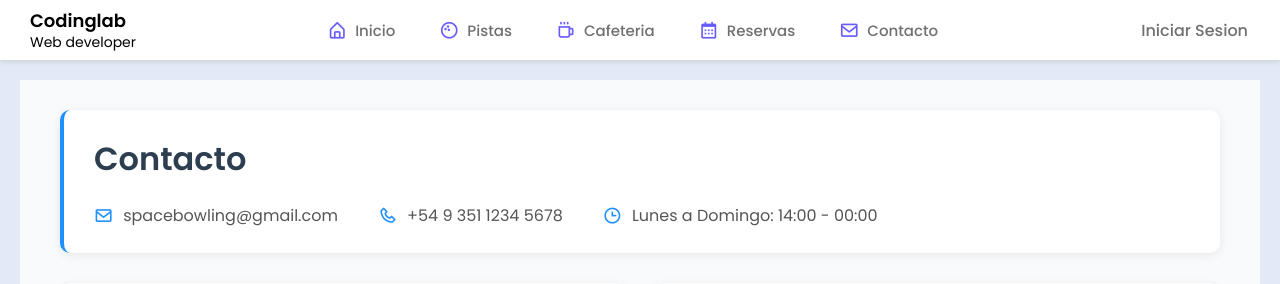
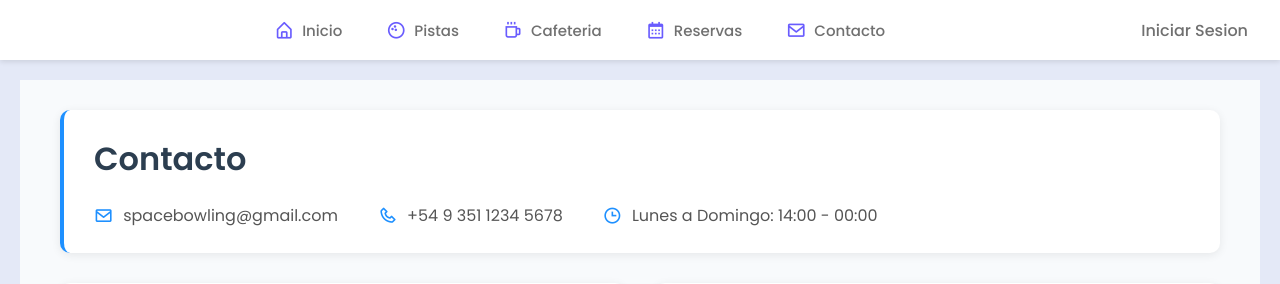
Before and after one commit to Villada-PG3/trabajo-practico-integrador-centro-bowling, a Django app: page /contacto/ in a window 1280 px wide. Shown: the top 284 px of the page. Run offline with Django 5.2, Linux system fonts and the light colour scheme.

Commit message:
modifico la navbar

```diff
--- a/bowling/bowl/templates/bowl/navbar.html
+++ b/bowling/bowl/templates/bowl/navbar.html
@@ -19,8 +19,6 @@
         <div class="image-text">
             <span class="image"></span>
             <div class="logo-text">
-                <span class="name">Codinglab</span>
-                <span class="profession">Web developer</span>
             </div>
         </div>
 
```
